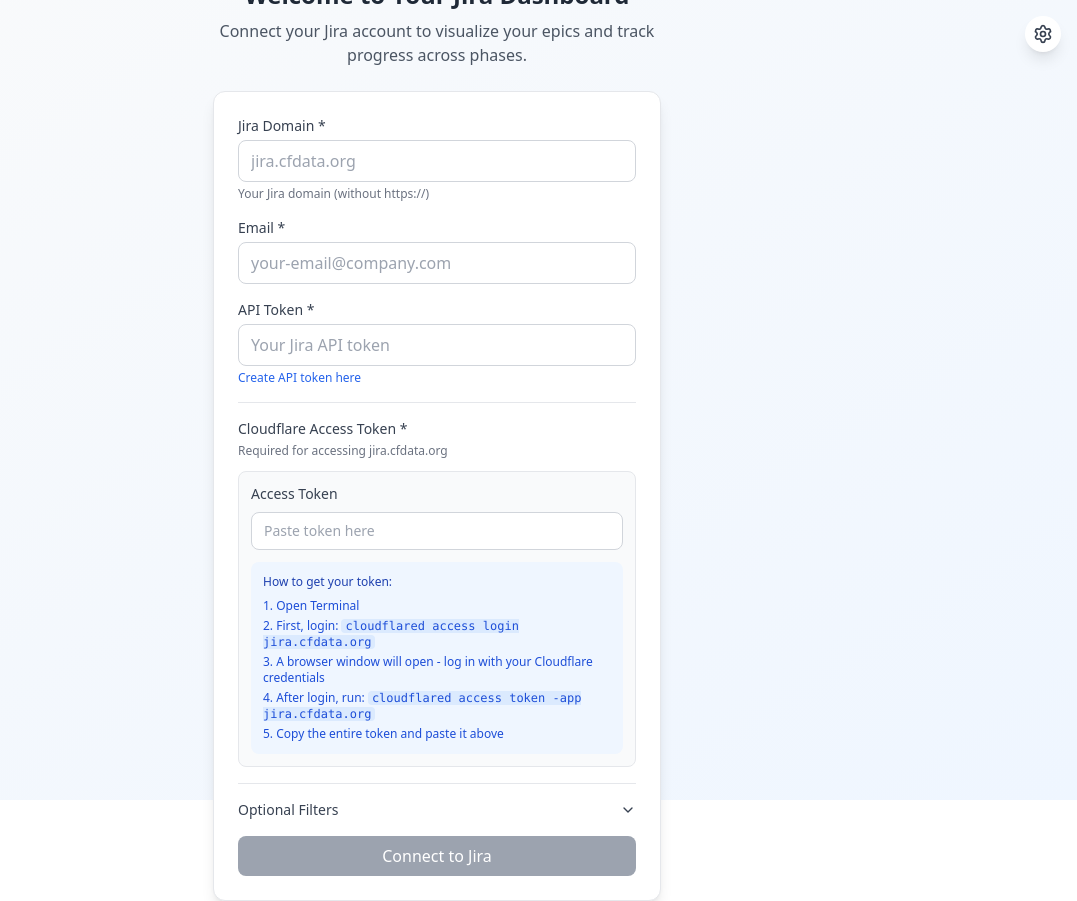
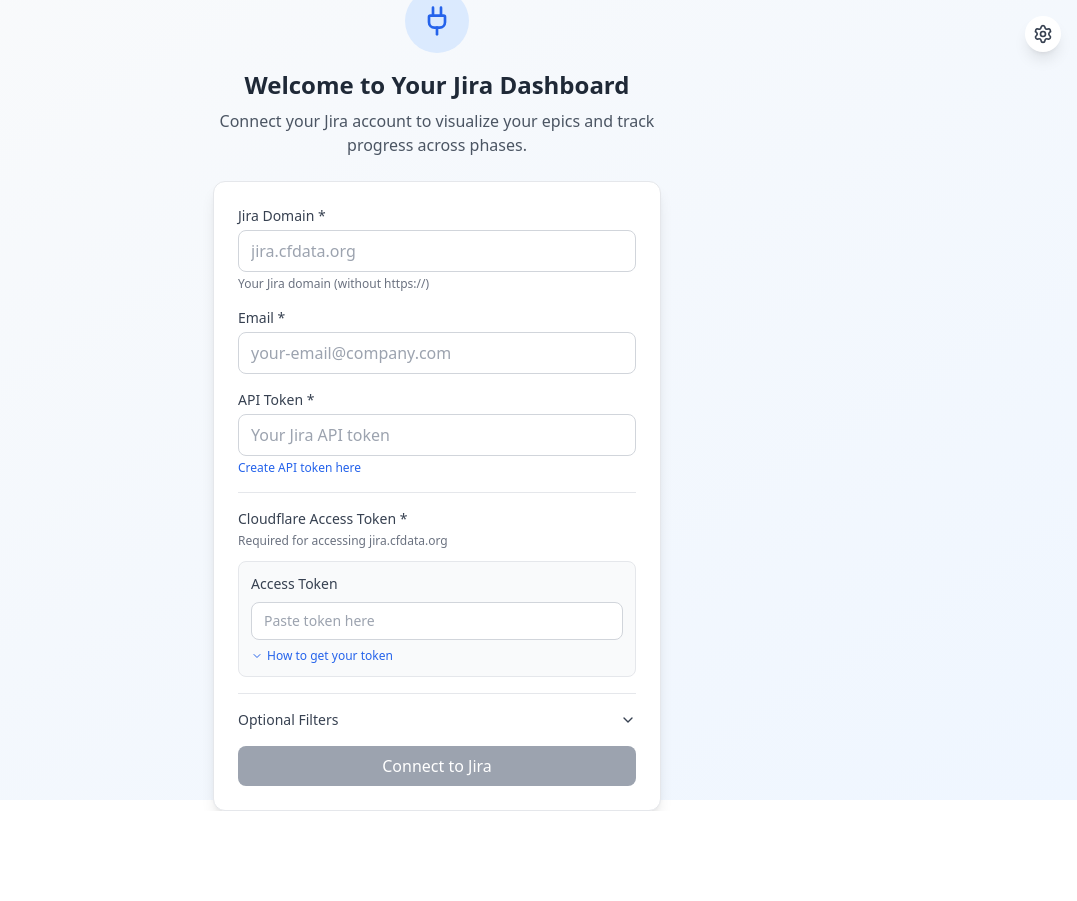
Before and after one commit to thicloudflare/jira-sprint-dashboard, a React (Vite) app: page / in a window 1280 px wide. Shown: the whole page, without its empty margins (203-1280 px from the left). After the commit the page ends 811 px from the top, so only its background shows below. Built offline with nearby package versions, Linux system fonts and the light colour scheme.

Commit message:
Add collapsible token help with expiration warning

```diff
--- a/src/components/JiraSettings.tsx
+++ b/src/components/JiraSettings.tsx
@@ -28,6 +28,7 @@
 export const JiraConnectionForm = ({ onConnect, isConnected, embedded = false }: JiraConnectionFormProps) => {
   const [isTesting, setIsTesting] = useState(false);
   const [showFilters, setShowFilters] = useState(false);
+  const [showTokenHelp, setShowTokenHelp] = useState(false);
   const [config, setConfig] = useState<JiraConfig>({
     domain: localStorage.getItem('jira_domain') || '',
     email: localStorage.getItem('jira_email') || '',
@@ -145,8 +146,16 @@
                 className="w-full px-3 py-2 border border-gray-300 rounded-lg focus:ring-2 focus:ring-blue-500 focus:border-transparent text-sm"
                 required
               />
-              <div className="mt-3 p-3 bg-blue-50 rounded-lg">
-                <p className="text-xs font-medium text-blue-800 mb-2">How to get your token:</p>
+              <button
+                type="button"
+                onClick={() => setShowTokenHelp(!showTokenHelp)}
+                className="mt-2 flex items-center gap-1 text-xs font-medium text-blue-600 hover:text-blue-800"
+              >
+                <ChevronDown className={`w-3 h-3 transition-transform ${showTokenHelp ? 'rotate-180' : ''}`} />
+                How to get your token
+              </button>
+              {showTokenHelp && (
+                <div className="mt-2 p-3 bg-blue-50 rounded-lg">
                   <ol className="text-xs text-blue-700 space-y-1 list-decimal list-inside">
                     <li>Open Terminal</li>
                     <li>First, login: <code className="bg-blue-100 px-1 rounded">cloudflared access login jira.cfdata.org</code></li>
@@ -154,7 +163,11 @@
                     <li>After login, run: <code className="bg-blue-100 px-1 rounded">cloudflared access token -app jira.cfdata.org</code></li>
                     <li>Copy the entire token and paste it above</li>
                   </ol>
+                  <p className="mt-3 text-xs text-amber-700 bg-amber-50 p-2 rounded">
+                    ⚠️ Tokens expire after ~24 hours. You'll need to refresh periodically.
+                  </p>
                 </div>
+              )}
             </div>
 
           </div>
```
Lines whose indentation alone changed are shown as unchanged.
